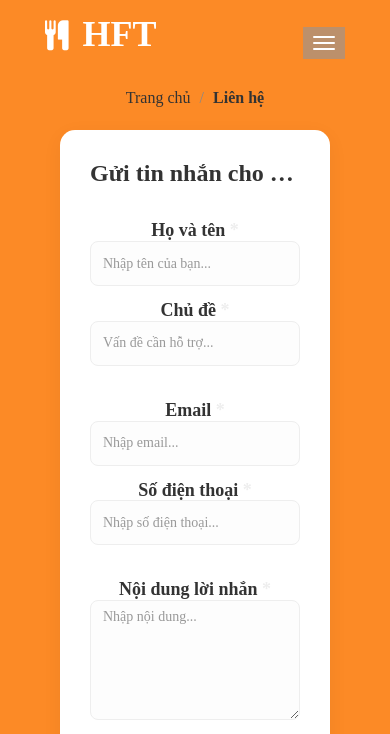
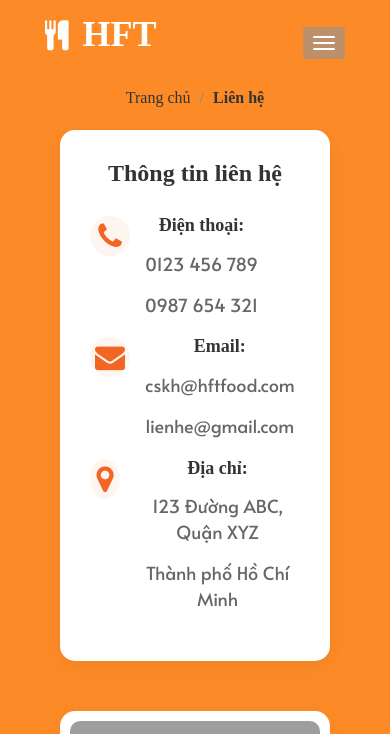
Before and after one commit to huytruong204/CuaHangHFT, a PHP site: template View/Contact/Index.php in a window 390 px wide. Shown: the top 734 px of the page. Run offline with PHP 8.4, Linux system fonts and the light colour scheme; the template is opened without the code that fills it, so the values that code supplies are empty; some web fonts are replaced; grey boxes are pictures that could not be loaded.

Commit message:
Sửa trang liên hệ

```diff
--- a/View/Contact/Index.php
+++ b/View/Contact/Index.php
@@ -12,68 +12,36 @@
   <div class="container">
     <div class="row">
 
-      <div class="col-sm-8">
+      <div class="col-sm-12">
         <div class="card-box">
-          <h3 class="card-title">Gửi tin nhắn cho chúng tôi</h3>
-          <div class="contact_form">
+           <h3 class="card-title" style="text-align: center; margin-bottom: 30px;">Thông tin liên hệ</h3>
+
            <div class="row">
-               <div class="col-sm-6 space_left">
-                  <h5>Họ và tên <span class="col_3" style="color:red">*</span></h5>
-                  <input class="form-control" type="text" placeholder="Nhập tên của bạn...">
-               </div>
-               <div class="col-sm-6 space_left">
-                  <h5>Chủ đề <span class="col_3" style="color:red">*</span></h5>
-                  <input class="form-control" type="text" placeholder="Vấn đề cần hỗ trợ...">
-               </div>
-            </div>
-            <br>
-            <div class="row">
-               <div class="col-sm-6 space_left">
-                  <h5>Email <span class="col_3" style="color:red">*</span></h5>
-                  <input class="form-control" type="email" placeholder="Nhập email...">
-               </div>
-               <div class="col-sm-6 space_left">
-                  <h5>Số điện thoại <span class="col_3" style="color:red">*</span></h5>
-                  <input class="form-control" type="text" placeholder="Nhập số điện thoại...">
-               </div>
-            </div>
-            <br>
-            <div class="row">
-               <div class="col-sm-12 space_left">
-                  <h5>Nội dung lời nhắn <span class="col_3" style="color:red">*</span></h5>
-                  <textarea class="form-control form_1" placeholder="Nhập nội dung..."></textarea>
-                  <br>
-                  <h6><a class="btn-orange" href="#">Gửi tin nhắn</a></h6>
-               </div>
-            </div>
-          </div>
-        </div>
-      </div>
-
                <div class="col-sm-4">
-        <div class="card-box">
-           <h3 class="card-title">Thông tin liên hệ</h3>
-
-           <div class="info-item">
-              <div class="info-icon"><i class="fa fa-phone"></i></div>
+                   <div class="info-item" style="text-align: center;">
+                      <div class="info-icon" style="font-size: 30px; margin-bottom: 15px;"><i class="fa fa-phone"></i></div>
                       <div class="info-content">
                          <h5>Điện thoại:</h5>
                          <p>0123 456 789</p>
                          <p>0987 654 321</p>
                       </div>
                    </div>
+               </div>
 
-           <div class="info-item">
-              <div class="info-icon"><i class="fa fa-envelope"></i></div>
+               <div class="col-sm-4">
+                   <div class="info-item" style="text-align: center;">
+                      <div class="info-icon" style="font-size: 30px; margin-bottom: 15px;"><i class="fa fa-envelope"></i></div>
                       <div class="info-content">
                          <h5>Email:</h5>
                          <p>cskh@hftfood.com</p>
                          <p>lienhe@gmail.com</p>
                       </div>
                    </div>
+               </div>
 
-           <div class="info-item">
-              <div class="info-icon"><i class="fa fa-map-marker"></i></div>
+               <div class="col-sm-4">
+                   <div class="info-item" style="text-align: center;">
+                      <div class="info-icon" style="font-size: 30px; margin-bottom: 15px;"><i class="fa fa-map-marker"></i></div>
                       <div class="info-content">
                          <h5>Địa chỉ:</h5>
                          <p>123 Đường ABC, Quận XYZ</p>
@@ -81,15 +49,16 @@
                       </div>
                    </div>
                </div>
+           </div> </div>
       </div>
 
     </div>
 
     <div class="row">
        <div class="col-sm-12">
-          <div class="card-box" style="padding: 10px;">
-             <iframe src="https://www.google.com/maps/embed?pb=!1m18!1m12!1m3!1d3919.494572234!2d106.6!3d10.7!2m3!1f0!2f0!3f0!3m2!1i1024!2i768!4f13.1!3m3!1m2!1s0x0%3A0x0!2zMTDCsDQ2JzEwLjgiTiAxMDbCsDQwJzU0LjEiRQ!5e0!3m2!1svi!2s!4v1"
-             width="100%" height="400" style="border:0; border-radius: 10px;" allowfullscreen="" loading="lazy"></iframe>
+          <div class="card-box" style="padding: 10px; margin-top: 20px;">
+             <iframe src="https://www.google.com/maps/embed?pb=!1m18!1m12!1m3!1d3919.4945195000000!2d106.697!3d10.776!2m3!1f0!2f0!3f0!3m2!1i1024!2i768!4f13.1!3m3!1m2!1s0x0%3A0x0!2zMTPCsDQ2JzM2LjAiTiAxMDbCsDQxJzQ5LjIiRQ!5e0!3m2!1svi!2s!4v1600000000000!5m2!1svi!2s"
+             width="100%" height="450" style="border:0; border-radius: 10px;" allowfullscreen="" loading="lazy"></iframe>
           </div>
        </div>
     </div>
```
Also changed, not shown: assets/img/avatars/avatar-25080c057941b3c9f83b6f4cf6a07439.png (added). Lines whose indentation alone changed are shown as unchanged.
